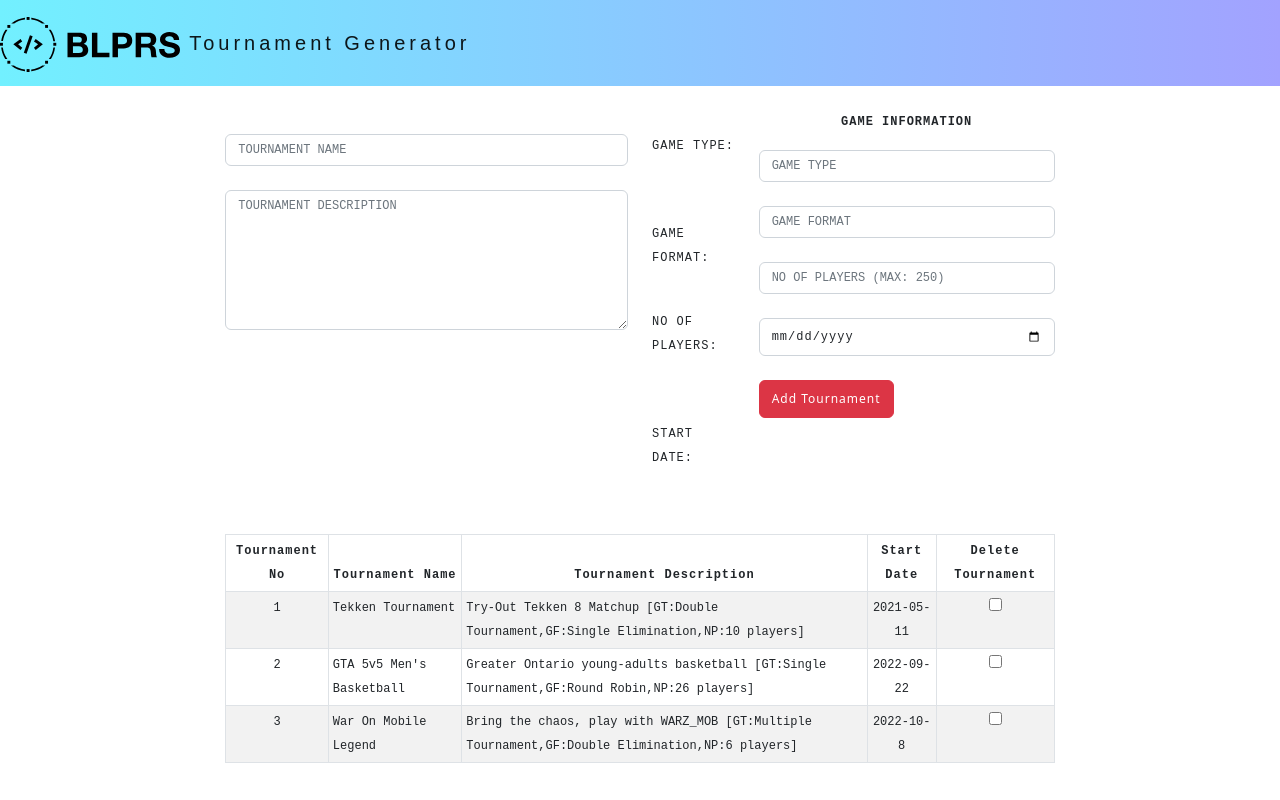
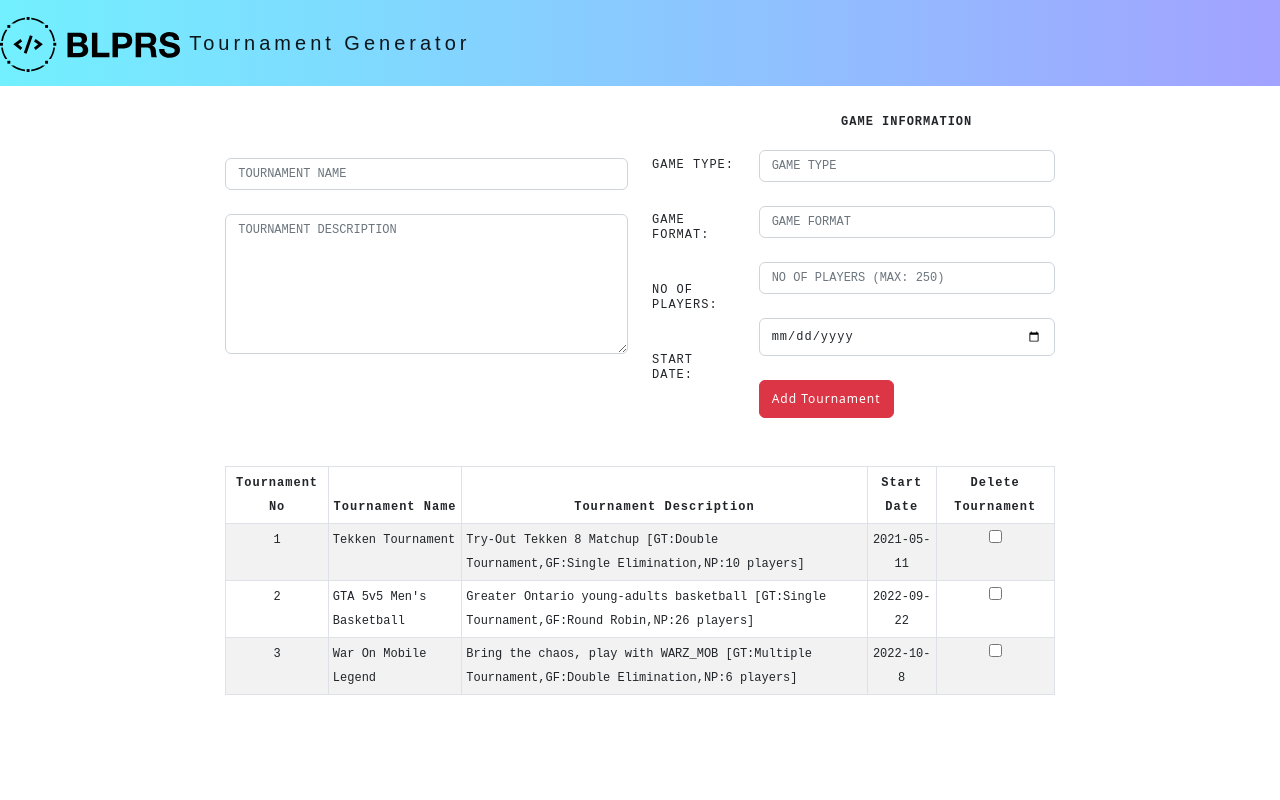
Before and after one commit to BLPRS/tournament-fe, an Angular app: page / in a window 1280 px wide. Built offline with nearby package versions, Linux system fonts and the light colour scheme.

Commit message:
Updated Page Logo and Spacing
Update Logo and Spacing

```diff
--- a/src/app/add-tournament/add-tournament.component.html
+++ b/src/app/add-tournament/add-tournament.component.html
@@ -3,18 +3,18 @@
       <div class="row">
         <div class="col-sm-2"></div>
         <div class="col-sm-4">
-          <br><br>
+          <br><br><br>
           <input class="form-control" required="true" placeholder="TOURNAMENT NAME" #tournyName />
           <br>
           <textarea class="form-control" id="comments" name="comments" placeholder="TOURNAMENT DESCRIPTION"
           rows="7" #tournyDesc required="true"></textarea>
         </div>
         <div class="col-sm-1">
-          <br><br>
-            <P class="text-left con_name">GAME TYPE:</P><br><br>
-            <P class="text-left con_name">GAME FORMAT:</P><br>
-            <P class="text-left con_name">NO OF PLAYERS:</P><br><br>
-            <P class="text-left con_name">START DATE:</P>
+          <br><br><br>
+          <P class="text-left con_label">GAME TYPE:</P><br>
+          <P class="text-left con_label">GAME FORMAT:</P><br>
+          <P class="text-left con_label">NO OF PLAYERS:</P><br>
+          <P class="text-left con_label">START DATE:</P>
         </div>
         <div class="col-sm-3">
           <br>
--- a/src/index.html
+++ b/src/index.html
@@ -3,7 +3,7 @@
 <head>
   <meta charset="utf-8">
   <title>It's Game Time</title>
-  <link rel="icon" href="./assets/img/BLPRS_LOGO.png" type="image">
+  <link rel="icon" href="./assets/img/BPLRS_LOGO.ico" type="image">
 
   <base href="/">
   <meta name="viewport" content="width=device-width, initial-scale=1">
--- a/src/styles.scss
+++ b/src/styles.scss
@@ -20,33 +20,10 @@
     font-family: 'Major Mono Display', monospace;
 }
 
-.tab_content {
-    font-size: 12px !important;
-    line-height: 2 !important;
-    font-family: 'Major Mono Display', monospace;
-}
-
-.centerItem{
-    text-align: center;
-  }/* You can add global styles to this file, and also import other style files */
-.navbar {
-    background: linear-gradient(to right, #72f0ff, #a2a2ff);
-    font-size: 11px !important;
-    line-height: 3 !important;
-    letter-spacing: 4px;
-    font-family: Montserrat, sans-serif;
-}
-
-.form-control,.btn-primary {
-    font-size: 12px !important;
-    letter-spacing: 1   px;
-    font-family: 'Major Mono Display', monospace;
-}
-
-.con_name {
+.con_label {
     font-size: 12px !important;
     letter-spacing: 1px;
-    line-height: 2 !important;
+    line-height: 1.25 !important;
     font-family: 'Major Mono Display', monospace;
 }
 
```
Also changed, not shown: src/assets/img/BPLRS_LOGO.png (deleted), 1 other file (tests, documents, lock files or other folders).
